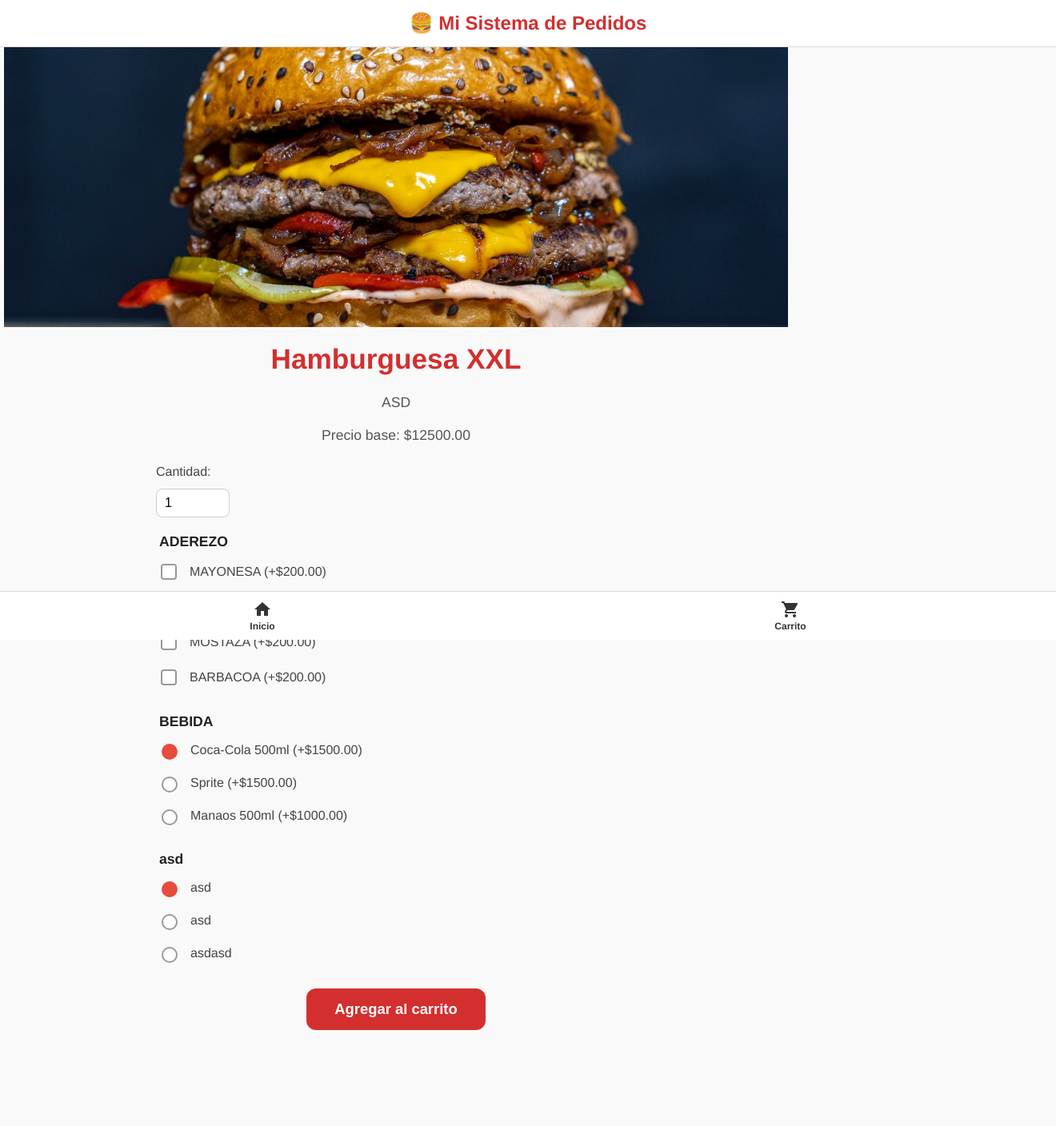
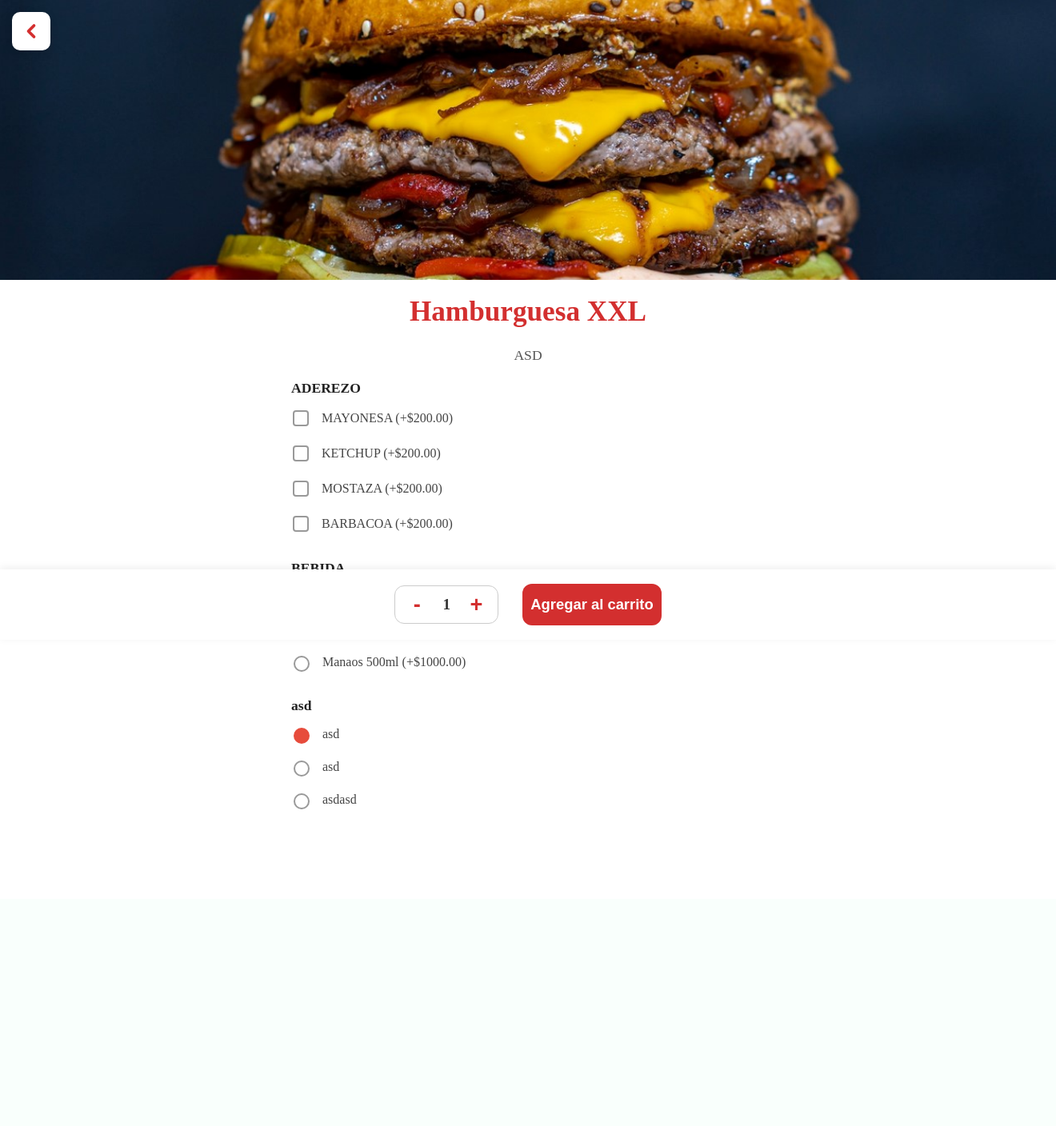
Before and after one commit to Valenn31/Bajoneros, a Django app: page /producto/10/ in a window 1320 px wide; the page is wider, and only the part inside the window is pictured. Shown: that part at 80% size. After the commit the page ends 1012 px from the top of that part, so only its background shows below. Run offline with Django 5.2, Linux system fonts and the light colour scheme; data comes from the database, SQL or seed files in the repository; both versions use the stored data as it was after the commit.

Commit message:
ACTUALIZACION
realizar pedido y cantidad fijados abajo en detalle producto y agregado de boton para ir atras

```diff
--- a/sistema/mi_app/static/css/detalle_producto.css
+++ b/sistema/mi_app/static/css/detalle_producto.css
@@ -192,3 +192,143 @@ input[type="radio"]:checked {
     display: block;
     border-radius: 0;
   }
+
+/* Barra inferior fija */
+.barra-inferior {
+    position: fixed;
+    left: 0;
+    bottom: 0;
+    width: 100vw;
+    background: #fff;
+    box-shadow: 0 -2px 10px rgba(0,0,0,0.07);
+    display: flex;
+    justify-content: center;
+    align-items: center;
+    gap: 30px;
+    padding: 18px 0 18px 0;
+    z-index: 100;
+}
+
+.cantidad-control {
+    display: flex;
+    align-items: center;
+    gap: 10px;
+}
+
+.barra-inferior label {
+    margin: 0;
+    font-weight: 600;
+    color: #444;
+    font-size: 1.1em;
+}
+
+.barra-inferior input[type="number"] {
+    width: 70px;
+    padding: 8px 10px;
+    border-radius: 8px;
+    border: 1px solid #ccc;
+    font-size: 1em;
+    margin-bottom: 0;
+}
+
+.barra-inferior button[type="submit"] {
+    background-color: #d32f2f;
+    color: white;
+    border: none;
+    padding: 15px 10px;
+    border-radius: 12px;
+    cursor: pointer;
+    font-weight: 700;
+    font-size: 1.15em;
+    transition: background-color 0.3s ease;
+    margin: 0;
+}
+
+.barra-inferior button[type="submit"]:hover {
+    background-color: #b71c1c;
+}
+
+/* Ajuste para que el form no tenga margen inferior extra */
+form {
+    margin-bottom: 100px;
+}
+
+/* Botón flotante para regresar al catálogo */
+.btn-flecha-atras {
+    position: fixed;
+    top: 15px;
+    left: 15px;
+    z-index: 200;
+    background: #fff;
+    border-radius: 10px;
+    box-shadow: 0 2px 10px rgba(0,0,0,0.13);
+    width: 48px;
+    height: 48px;
+    display: flex;
+    align-items: center;
+    justify-content: center;
+    padding: 0;
+    /* Asegura que el SVG esté perfectamente centrado */
+    box-sizing: border-box;
+}
+
+.btn-flecha-atras:hover {
+    background: #f5f5f5;
+    box-shadow: 0 4px 16px rgba(0,0,0,0.18);
+}
+
+.btn-flecha-atras .flecha {
+    display: block;
+    width: 28px;
+    height: 28px;
+    margin: auto;
+    /* Centrado vertical y horizontal extra */
+    position: relative;
+    left: 0;
+    top: 0;
+}
+
+/* Estilos para el control de cantidad personalizado */
+.cantidad-control-personalizada {
+    display: flex;
+    align-items: center;
+    border: 1.5px solid #ccc;
+    border-radius: 12px;
+    background: #fff;
+    padding: 0 8px;
+    height: 48px;
+    min-width: 120px;
+    box-sizing: border-box;
+    gap: 0;
+}
+
+.btn-cantidad {
+    background: none;
+    border: none;
+    color: #d32f2f;
+    font-size: 1.7em;
+    width: 38px;
+    height: 38px;
+    border-radius: 8px;
+    cursor: pointer;
+    font-weight: bold;
+    transition: background 0.2s;
+    display: flex;
+    align-items: center;
+    justify-content: center;
+}
+
+.btn-cantidad:hover {
+    background: #f5f5f5;
+}
+
+#cantidad-mostrar {
+    display: flex;
+    align-items: center;
+    justify-content: center;
+    width: 36px;
+    font-size: 1.2em;
+    font-weight: 600;
+    color: #333;
+    user-select: none;
+}
--- a/sistema/mi_app/templates/cliente/detalle_producto.html
+++ b/sistema/mi_app/templates/cliente/detalle_producto.html
@@ -1,7 +1,4 @@
-{% extends 'base.html' %}
 {% load static %}
-
-{% block content %}
 
 <link rel="stylesheet" href="{% static 'css/detalle_producto.css' %}">
 
@@ -10,13 +7,14 @@
 
 <h1>{{ producto.nombre }}</h1>
 <p>{{ producto.descripcion }}</p>
-<p>Precio base: ${{ producto.precio }}</p>
 
-<form method="post">
+<!-- Botón flotante de regreso al catálogo (cuadrado, flecha solo punta SVG) -->
+<a href="{% url 'catalogo_cliente' %}" class="btn-flecha-atras" title="Volver al catálogo">
+    <svg class="flecha" width="28" height="28" viewBox="0 0 24 24" fill="none" stroke="#d32f2f" stroke-width="3.2" stroke-linecap="round" stroke-linejoin="round"><polyline points="15 18 9 12 15 6"/></svg>
+</a>
+
+<form method="post" id="form-detalle-producto">
     {% csrf_token %}
-    <label for="cantidad">Cantidad:</label>
-    <input type="number" id="cantidad" name="cantidad" value="1" min="1" required>
-
     {% for campo_info in campos_y_opciones %}
     <fieldset>
         <legend>{{ campo_info.campo.nombre }}</legend>
@@ -32,10 +30,32 @@
         {% endfor %}
     </fieldset>
     {% endfor %}
-
-    <button type="submit">Agregar al carrito</button>
+    <div class="barra-inferior">
+        <div class="cantidad-control-personalizada">
+            <button type="button" class="btn-cantidad" id="restar-cantidad">-</button>
+            <span id="cantidad-mostrar">1</span>
+            <button type="button" class="btn-cantidad" id="sumar-cantidad">+</button>
+            <input type="hidden" id="cantidad" name="cantidad" value="1">
+        </div>
+        <button type="submit">Agregar al carrito</button>
+    </div>
 </form>
-
-
-
-{% endblock %}
+<script>
+    const restarBtn = document.getElementById('restar-cantidad');
+    const sumarBtn = document.getElementById('sumar-cantidad');
+    const cantidadMostrar = document.getElementById('cantidad-mostrar');
+    const cantidadInput = document.getElementById('cantidad');
+    let cantidad = 1;
+    restarBtn.addEventListener('click', function() {
+        if (cantidad > 1) {
+            cantidad--;
+            cantidadMostrar.textContent = cantidad;
+            cantidadInput.value = cantidad;
+        }
+    });
+    sumarBtn.addEventListener('click', function() {
+        cantidad++;
+        cantidadMostrar.textContent = cantidad;
+        cantidadInput.value = cantidad;
+    });
+</script>
```
Also changed, not shown: sistema/db.sqlite3.
